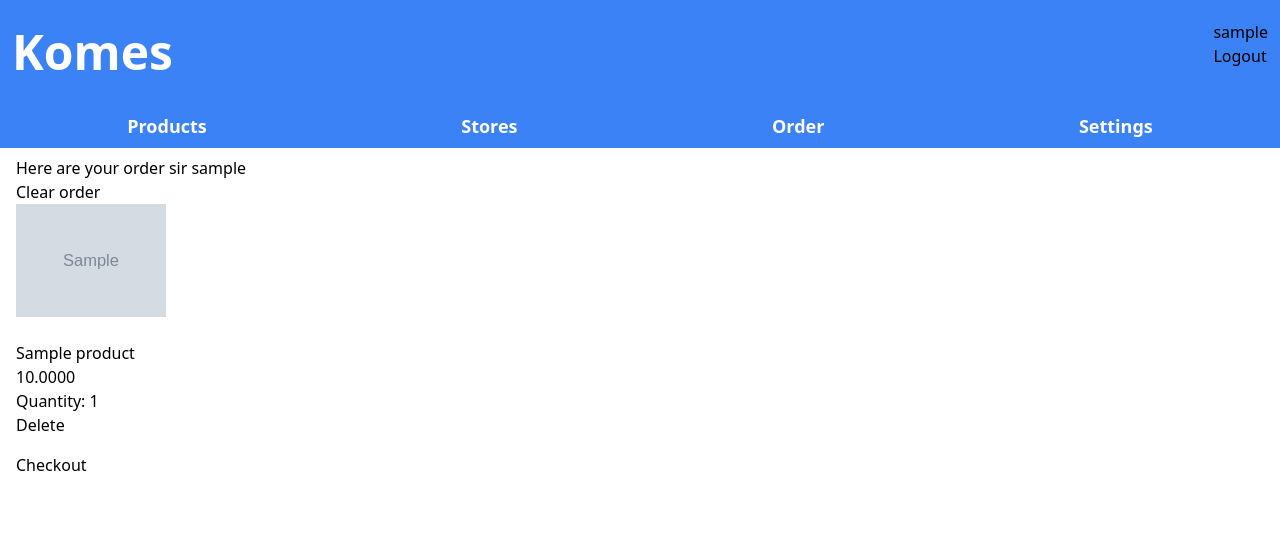
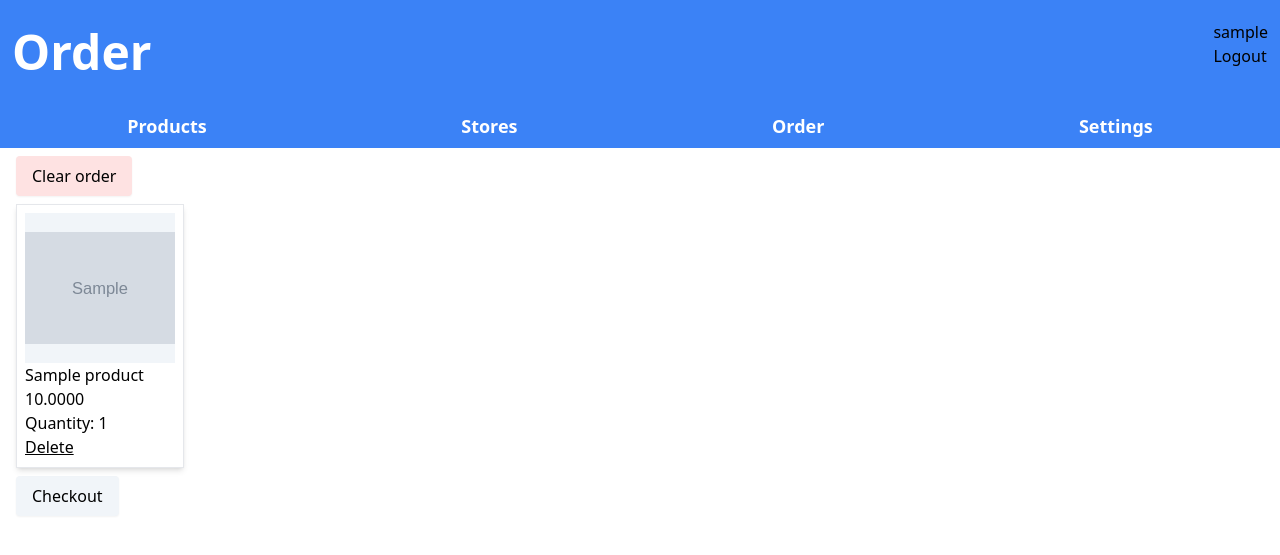
Before and after one commit to naufalmahing/komes, a Django app: page /komes/order/ in a window 1280 px wide. Shown: the top 555 px of the page. Run offline with Django 5.2, Linux system fonts and the light colour scheme; a user stored in the database is signed in; tables that the repository leaves empty hold one stand-in row (values such as "Sample post"); grey boxes marked "Sample" are stand-in pictures; some libraries are stand-ins or nearby versions.

Commit message:
update order template

```diff
--- a/komes/komesapp/templates/komesapp/base.html
+++ b/komes/komesapp/templates/komesapp/base.html
@@ -22,7 +22,11 @@
 
     <div class="bg-blue-500 pt-5">
         <div class="flex justify-between items-center">
-            <h3 class="font-bold text-5xl text-white ml-3">Komes</h3>
+            <h3 class="font-bold text-5xl text-white ml-3">
+                {% block hero %}
+                Komes
+                {% endblock %}
+            </h3>
 
             <div class="mr-3">
                 <p>{{ user.username }}</p>
--- a/komes/komesapp/templates/komesapp/order.html
+++ b/komes/komesapp/templates/komesapp/order.html
@@ -1,42 +1,58 @@
 {% extends 'komesapp/base.html'%}
 
+{% block title %}
+Komes Order
+{% endblock %}
 
+{% block hero %}
+Order
+{% endblock %}
 {% block content %}
-
-Here are your order sir
-
-{% if user.is_authenticated %}
-{{ user.username }}
-{% endif %}
 
 <div>
     {% if orderproducts %}
-    <a href="{% url 'clearorder' %}">Clear order</a>
-    {% else %}
-    Order empty
-    {% endif %}
-    <ul>
+    <a href="{% url 'clearorder' %}">
+        <div class="px-4 py-2 bg-red-100 shadow-sm rounded w-max hover:bg-red-200 duration-100">
+            Clear order
+        </div>
+    </a>
+
+    <ul class="flex flex-col gap-3 my-2">
         {% for orderproduct in orderproducts %}
         <li>
-            <img src="{{orderproduct.product.photo.url}}" alt="" height="200" width="150">
-            <br>
+
+            <div class="shadow-md border w-min border-1 p-2 cursor-default hover:bg-slate-200 duration-100">
+
+                <div class="bg-slate-100 w-[150px] h-[150px] flex items-center">
+                    <img src="{{orderproduct.product.photo.url}}" alt="Product image" height="200" width="150">
+
+                </div>
                 {{orderproduct.product.name}}
                 <br>
                 {{orderproduct.product.price}}
                 <br>
                 <p>Quantity: {{orderproduct.count}}</p>
                 <!-- delete product -->
-            <form action="{% url 'orderdeleteproduct' orderproduct.product.id %}" method="post">{% csrf_token %}
-                <input type="submit" value="Delete">
+                <form action="{% url 'orderdeleteproduct' orderproduct.product.id %}" method="post" class="mb-0">{% csrf_token %}
+                    <input type="submit" value="Delete" class="underline cursor-pointer">
                 </form>
+            </div>
         </li>
         {% endfor %}
     </ul>
 
     {% if orderproducts %}
-    <a href="{% url 'checkout' orderproducts.first.order.id %}">Checkout</a>
+    <a href="{% url 'checkout' orderproducts.first.order.id %}">
+        <div class="px-4 py-2 bg-slate-100 shadow-sm rounded w-min hover:bg-slate-200 duration-100">
+            Checkout
+
+        </div>
+    </a>
     {% endif %}
 
+    {% else %}
+    Order empty
+    {% endif %}
 </div>
 
 {% endblock %}
```
Lines whose indentation alone changed are shown as unchanged.
